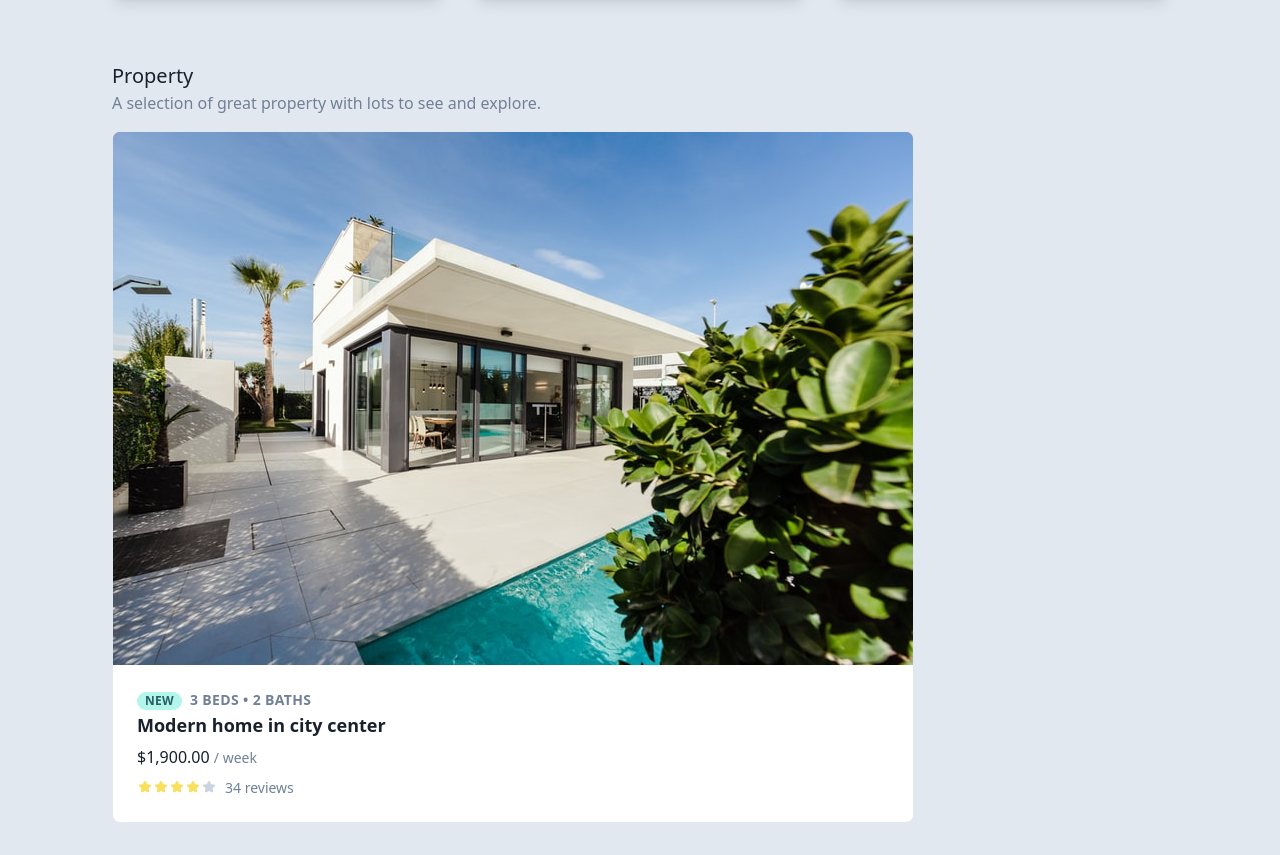
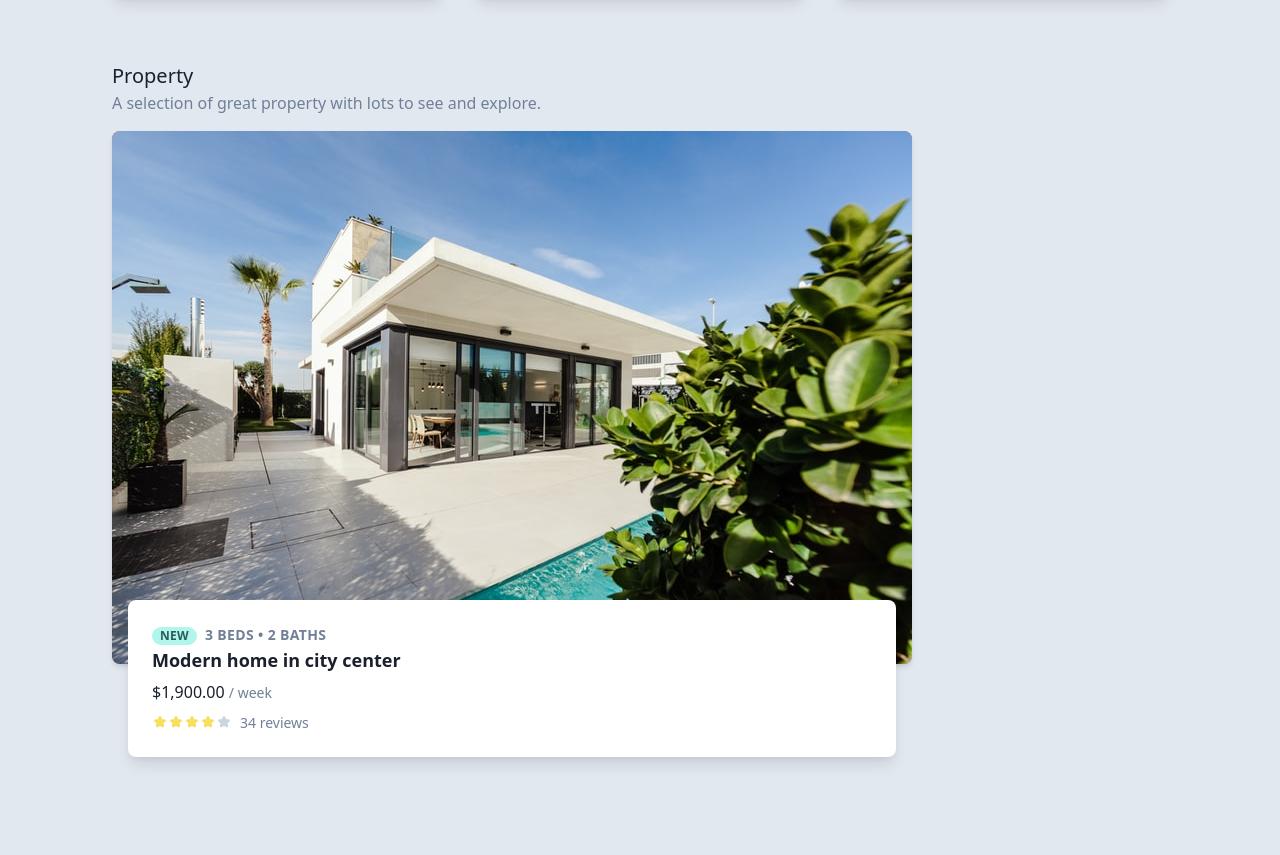
Before and after one commit to restaadiputra/tailwind-tutorial, a website: page public/index.html in a window 1280 px wide. Shown: the part 1008-1863 px from the top of the page. After the commit the page ends 1797 px from the top, so only its background shows below. Drawn offline with nearby package versions, Linux system fonts and the light colour scheme; files that its build step writes are made by us from their sources.

Commit message:
Add depth with shadow and layers

```diff
--- a/public/index.html
+++ b/public/index.html
@@ -120,14 +120,12 @@
         A selection of great property with lots to see and explore.
       </p>
       <div class="flex flex-wrap mt-4">
-        <div class="bg-white rounded-lg overflow-hidden border">
-          <!-- IE11 support -->
-          <!-- <div class="h-48 bg-cover bg-center" style="background-image: url(img/modern-home.jpeg);"></div> -->
-          <div class="bg-red-500 pb-2/3">
+        <div>
+          <div class="bg-red-500 pb-5/6 rounded-lg overflow-hidden shadow-md">
             <img class="relative top-0 h-full w-full object-cover" src="img/modern-home.jpeg" alt="Rear view of modern home with pool" />
-
           </div>
-          <div class="p-6">
+          <div class="relative px-4 -mt-16">
+            <div class="bg-white p-6 rounded-lg shadow-lg">
               <div class="flex items-baseline">
                 <span class="bg-teal-200 text-teal-800 text-xs px-2 rounded-full uppercase font-semibold tracking-wide">New</span>
                 <div class="ml-2 text-gray-600 text-sm uppercase font-semibold tracking-wide">
@@ -161,5 +159,6 @@
         </div>
       </div>
     </div>
+  </div>
 </body>
 </html>
```
Lines whose indentation alone changed are shown as unchanged.
